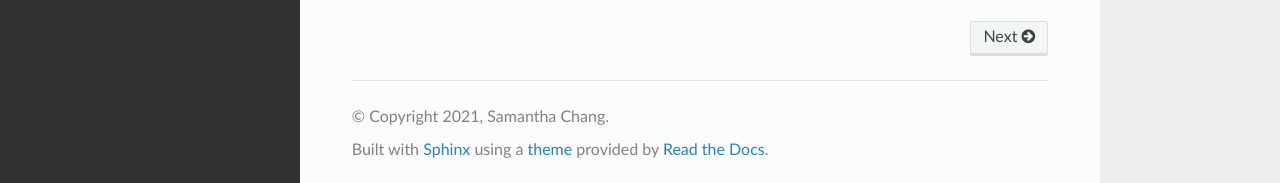
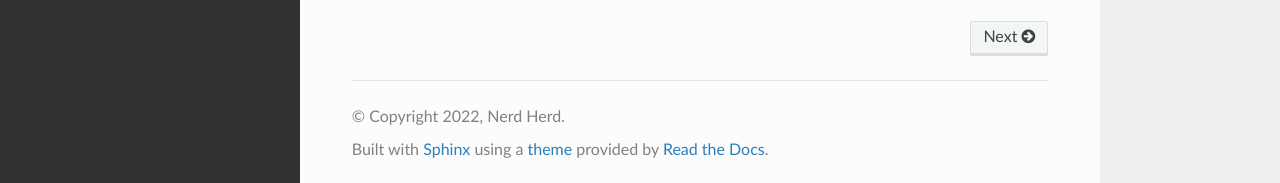
Before and after one commit to nerdherd/Documentation, a Sphinx documentation site: the page built from docs/source/index.rst, in a window 1280 px wide and 1251 px high. Shown: the part 1065-1248 px from the top of the window. Built offline with Sphinx 7.4.7 and the Read the Docs theme 2.0.0, drawn with Linux system fonts in a browser that asks for light colours.

Commit message:
Update conf.py

```diff
--- a/docs/source/conf.py
+++ b/docs/source/conf.py
@@ -3,8 +3,8 @@
 # -- Project information
 
 project = 'Nerd Herd Programming'
-copyright = '2021, Samantha Chang'
-author = 'Samantha Chang'
+copyright = '2022, Nerd Herd'
+author = 'Nerd Herd'
 
 release = '0.1'
 version = '0.1.0'
```
